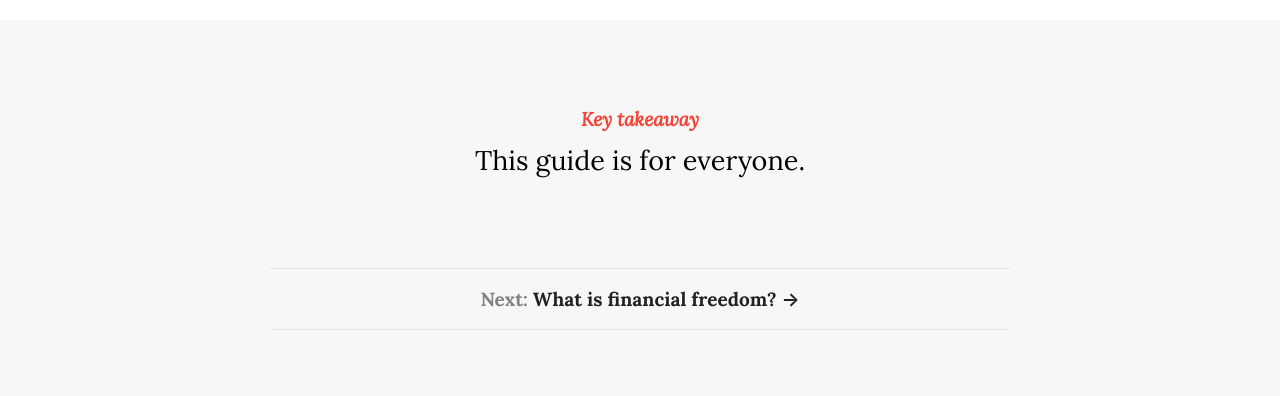
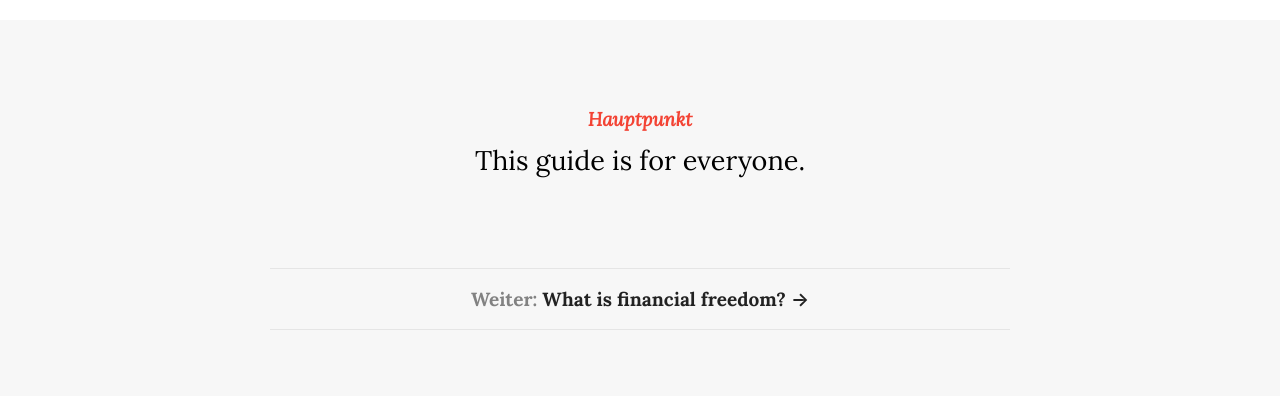
Before and after one commit to dafacto/moneyforsomething-de, a Jekyll site: the page built from _chapters/02_who_this_guide_is_for.md, in a window 1280 px wide. Shown: the part 739-1135 px from the top of the page. Built offline with Jekyll 4.4.1, drawn with Linux system fonts in a browser that asks for light colours; some web fonts are replaced; a script that is not in the unit is left out.

Commit message:
Update chapter.html

```diff
--- a/_layouts/chapter.html
+++ b/_layouts/chapter.html
@@ -40,12 +40,12 @@ layout: default
   {% if page.takeaway %}
     <footer class="post-footer">
       <div class="wrapper">
-        <h5 class="caps">Key takeaway</h5>
+        <h5 class="caps">Hauptpunkt</h5>
         <p class="big">{{ page.takeaway }}</p>
 
         {% if next %}
           <div class="post-continue">
-            Next: <a href="{{ next.url}}">{{ next.title }} &rarr;</a>
+            Weiter: <a href="{{ next.url}}">{{ next.title }} &rarr;</a>
           </div>
         {% endif %}
       </div>
```
